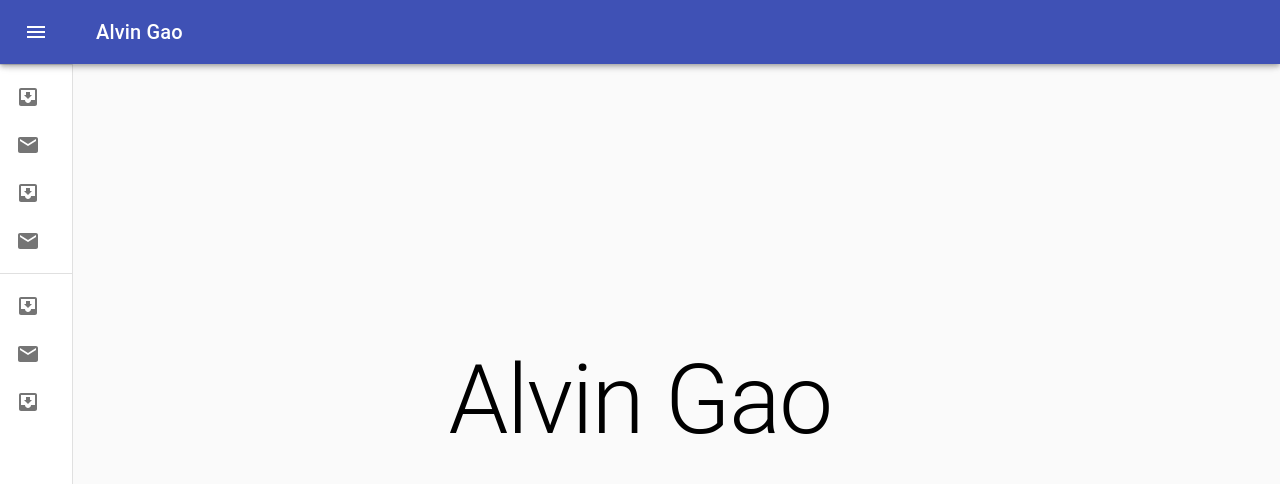
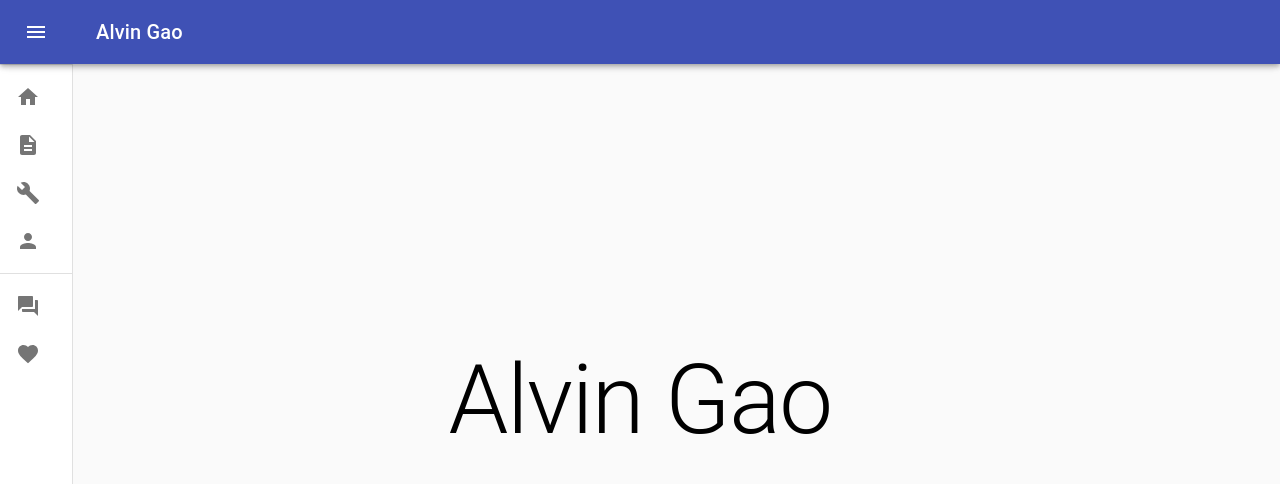
Before and after one commit to alvinkgao/alvinkgao.com, a React (Create React App) app: page / in a window 1280 px wide. Shown: the top 484 px of the page. Built offline with nearby package versions, Linux system fonts and the light colour scheme.

Commit message:
Add new icons

```diff
--- a/src/components/AppBar.js
+++ b/src/components/AppBar.js
@@ -1,6 +1,5 @@
 import React from "react";
 import clsx from "clsx";
-import { makeStyles, useTheme } from "@material-ui/core/styles";
 
 import {
   Drawer,
@@ -16,18 +15,16 @@ import {
   ListItemText
 } from "@material-ui/core";
 
-// import {
-//   MenuIcon,
-//   ChevronLeftIcon,
-//   ChevronRightIcon,
-//   InboxIcon,
-//   MailIcon
-// } from "@material-ui/icons";
+import { makeStyles, useTheme } from "@material-ui/core/styles";
 import MenuIcon from "@material-ui/icons/Menu";
 import ChevronLeftIcon from "@material-ui/icons/ChevronLeft";
 import ChevronRightIcon from "@material-ui/icons/ChevronRight";
-import InboxIcon from "@material-ui/icons/MoveToInbox";
-import MailIcon from "@material-ui/icons/Mail";
+import HomeIcon from "@material-ui/icons/Home";
+import PersonIcon from "@material-ui/icons/Person";
+import DescriptionIcon from "@material-ui/icons/Description";
+import FavoriteIcon from "@material-ui/icons/Favorite";
+import BuildIcon from "@material-ui/icons/Build";
+import QuestionAnswerIcon from "@material-ui/icons/QuestionAnswer";
 
 const drawerWidth = 240;
 
@@ -156,22 +153,26 @@ export default function CustomAppBar() {
         </div>
         <Divider />
         <List>
-          {["Inbox", "Starred", "Send email", "Drafts"].map((text, index) => (
+          {[
+            { text: "Home", icon: <HomeIcon /> },
+            { text: "Resume", icon: <DescriptionIcon /> },
+            { text: "Projects", icon: <BuildIcon /> },
+            { text: "Contact Me", icon: <PersonIcon /> }
+          ].map(({ text, icon }) => (
             <ListItem button key={text}>
-              <ListItemIcon>
-                {index % 2 === 0 ? <InboxIcon /> : <MailIcon />}
-              </ListItemIcon>
+              <ListItemIcon>{icon}</ListItemIcon>
               <ListItemText primary={text} />
             </ListItem>
           ))}
         </List>
         <Divider />
         <List>
-          {["All mail", "Trash", "Spam"].map((text, index) => (
+          {[
+            { text: "Blog", icon: <QuestionAnswerIcon /> },
+            { text: "Hobbies", icon: <FavoriteIcon /> }
+          ].map(({ text, icon }) => (
             <ListItem button key={text}>
-              <ListItemIcon>
-                {index % 2 === 0 ? <InboxIcon /> : <MailIcon />}
-              </ListItemIcon>
+              <ListItemIcon>{icon}</ListItemIcon>
               <ListItemText primary={text} />
             </ListItem>
           ))}
```
